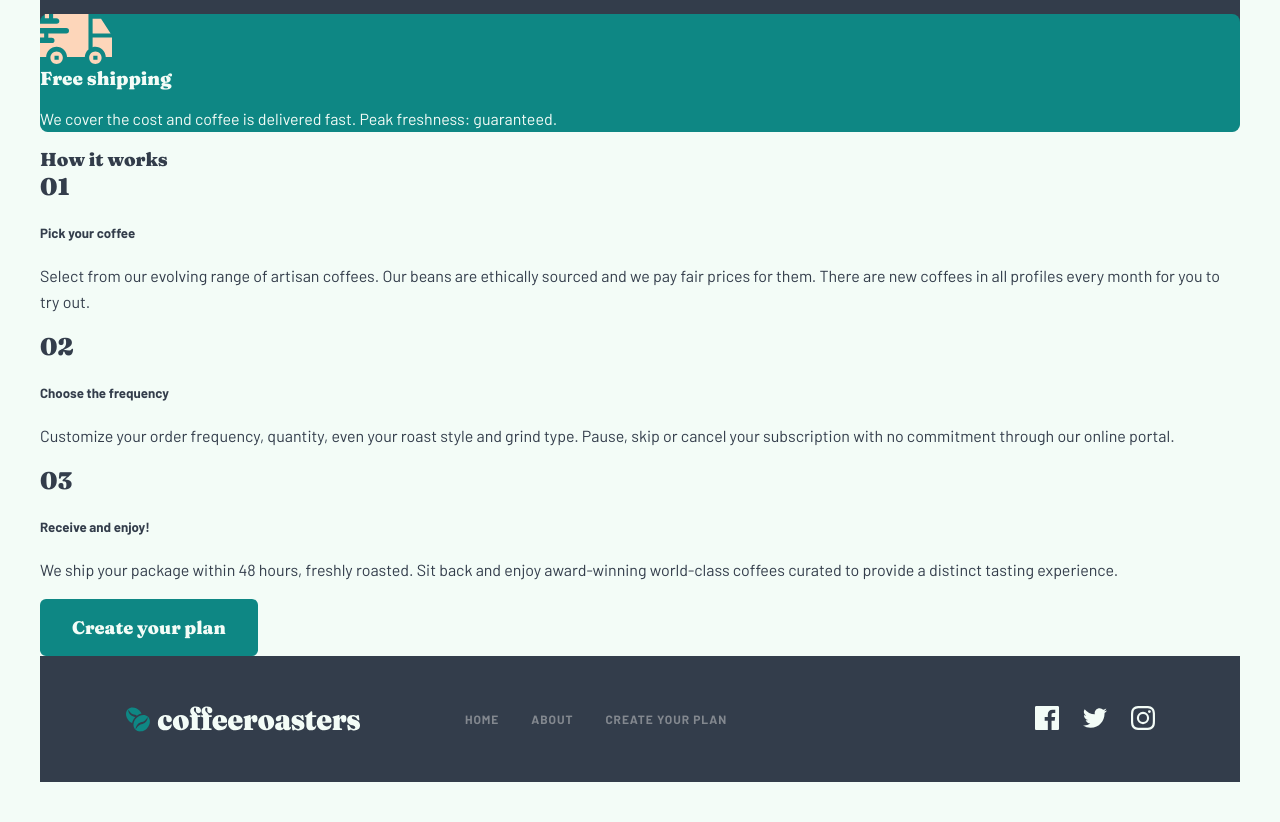
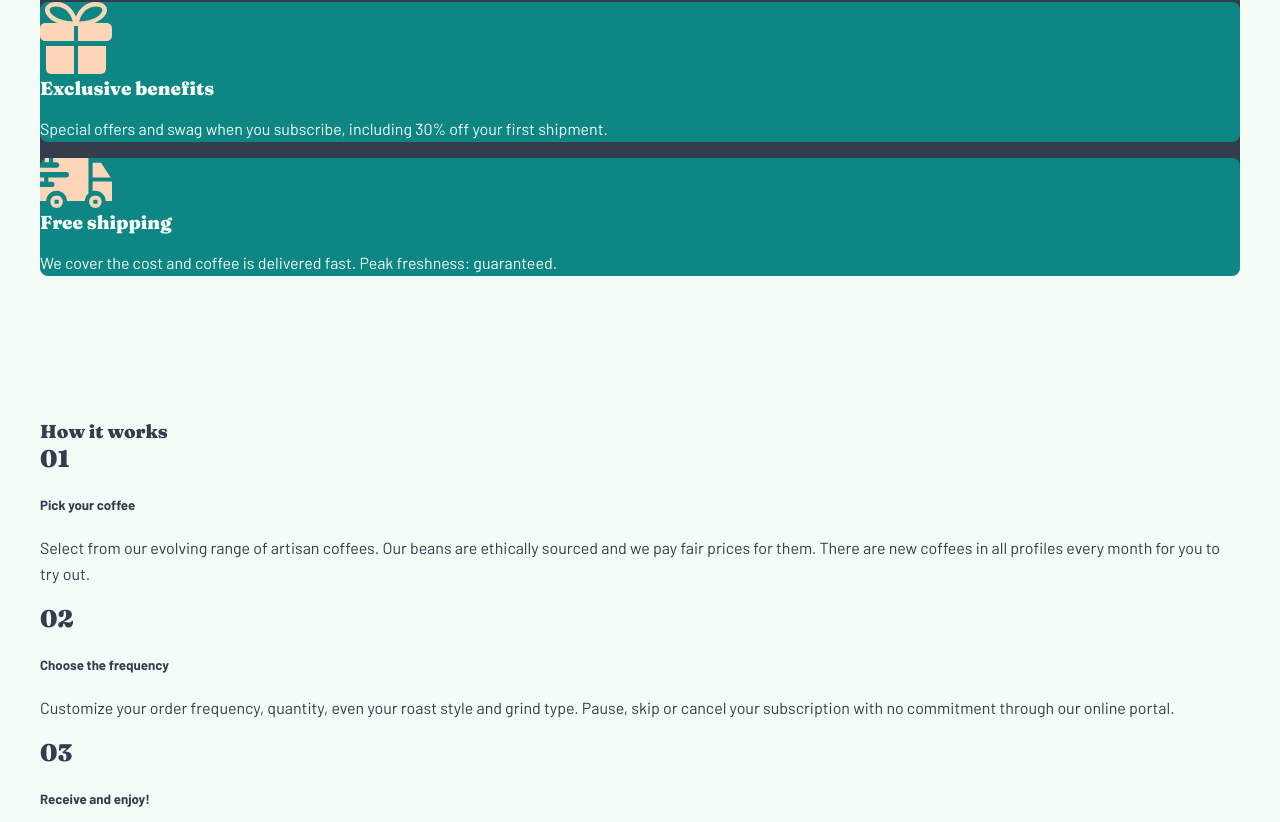
Before and after one commit to Andrparsons/coffeeroasters, a Next.js app: page / in a window 1280 px wide. Shown: the part 2398-3220 px from the top of the page. Built offline with nearby package versions, Linux system fonts and the light colour scheme.

Commit message:
refactored sections in index to remove repeat code

```diff
--- a/pages/index.js
+++ b/pages/index.js
@@ -135,9 +135,9 @@ export default function Home() {
           </div>
         </div>
 
+        <div className={styles.stepSection}>
+          <h3>How it works</h3>
           <div className={styles.steps}>
-          <h3>How it works</h3>
-
             <div className={styles.step}>
               <h4>01</h4>
               <h5>Pick your coffee</h5>
@@ -169,6 +169,7 @@ export default function Home() {
             </div>
             <Button>Create your plan</Button>
           </div>
+        </div>
       </main>
     </div>
   );
--- a/styles/Home.module.css
+++ b/styles/Home.module.css
@@ -6,6 +6,26 @@
 @media (min-width: 550px) {
   .main {
     text-align: left;
+  }
+}
+
+/* section spacing */
+.collectionSection,
+.featureSection,
+.stepSection {
+  margin-top: 7.5rem;
+}
+
+.stepSection {
+  margin-bottom: 7.5rem;
+}
+
+@media (min-width: 550px) {
+  .collectionSection,
+  .featureSection,
+  .stepSection {
+    position: relative;
+    margin-top: 9rem;
   }
 }
 
@@ -54,11 +74,7 @@
   }
 }
 
-/* collection sectio */
-
-.collectionSection {
-  margin-top: 7.5rem;
-}
+/* collection section */
 
 .collection {
   margin-top: 3rem;
@@ -95,11 +111,6 @@
 }
 
 @media (min-width: 550px) {
-  .collectionSection {
-    position: relative;
-    margin-top: 9rem;
-  }
-
   .bigBanner {
     font-size: 4rem;
     text-align: center;
@@ -158,3 +169,5 @@
   background-color: var(--highlightBG);
   border-radius: var(--radiusSmall);
 }
+
+/* steps */
```
Lines whose indentation alone changed are shown as unchanged.
